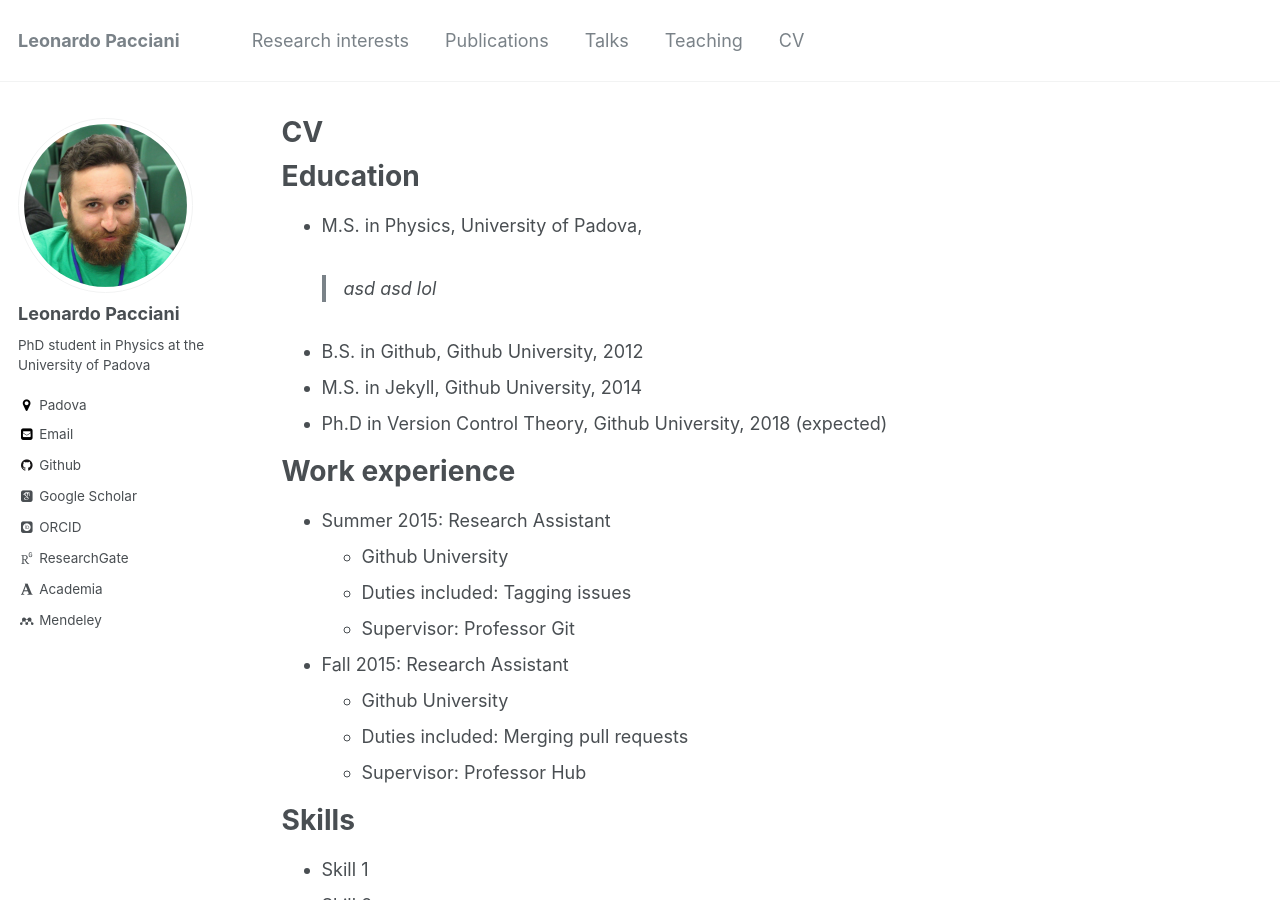
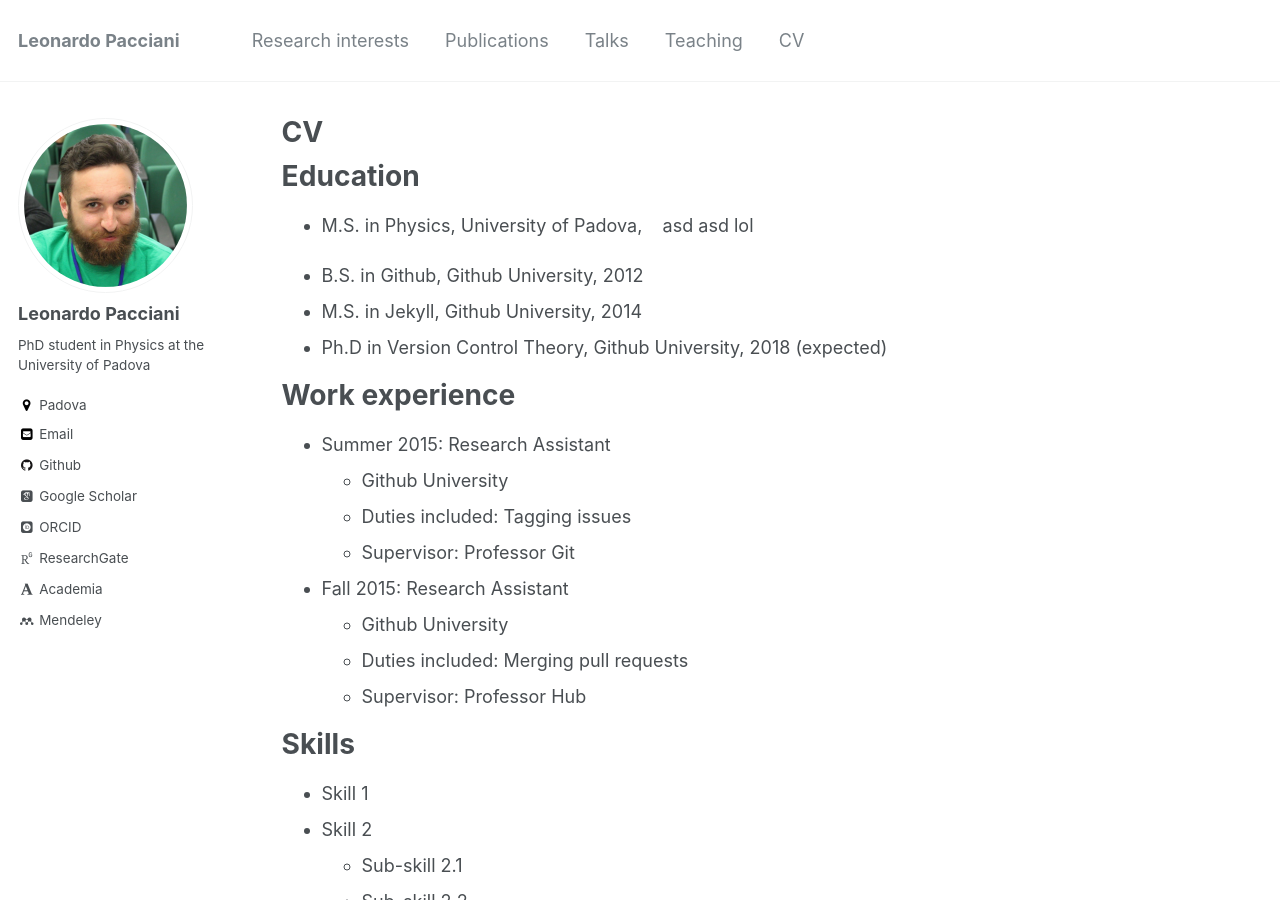
Before and after one commit to suweis/suweis.github.io, a Jekyll site: the page built from _pages/cv.md, in a window 1280 px wide and 900 px high. Built offline with Jekyll 4.4.1, drawn with Linux system fonts in a browser that asks for light colours; some web fonts are replaced; some of the changed lines change nothing that is shown.

Commit message:
Fifth trial

```diff
--- a/_pages/cv.md
+++ b/_pages/cv.md
@@ -12,7 +12,7 @@
 Education
 ======
 * M.S. in Physics, University of Padova,
-> asd asd lol
+&nbsp;&nbsp; asd asd lol
 
 * B.S. in Github, Github University, 2012
 * M.S. in Jekyll, Github University, 2014
```
